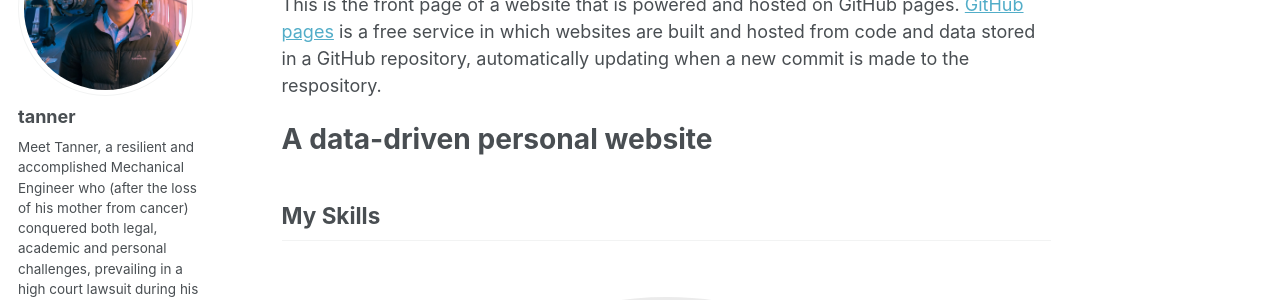
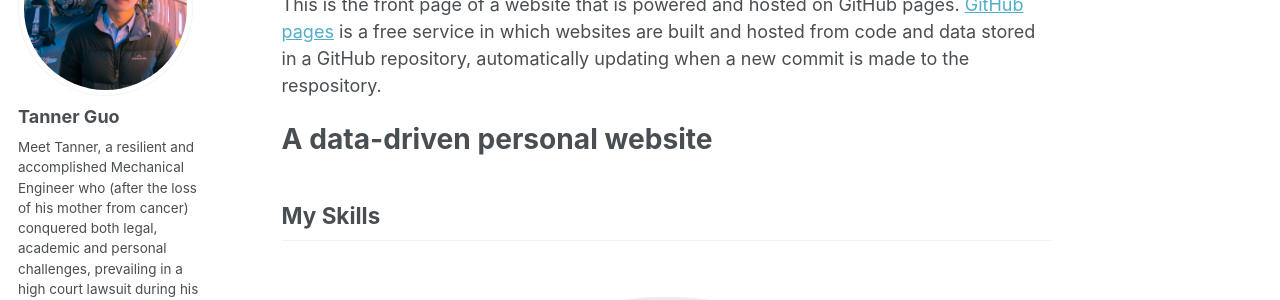
Before and after one commit to Tannerguo/tannerguo.github.io, a Jekyll site: the page built from _pages/about.md, in a window 1280 px wide. Shown: the part 197-497 px from the top of the page. Built offline with Jekyll 4.4.1, drawn with Linux system fonts in a browser that asks for light colours.

Commit message:
Update _config.yml

```diff
--- a/_config.yml
+++ b/_config.yml
@@ -22,7 +22,7 @@ repository               : "main/tannerguo.github.io"
 author:
   # Biographic information
   avatar           : "profile.png"
-  name             : "tanner"
+  name             : "Tanner Guo"
   pronouns         : # example: "she/her"
   bio              : "Meet Tanner, a resilient and accomplished Mechanical Engineer who (after the loss of his mother from cancer) conquered both legal, academic and personal challenges, prevailing in a high court lawsuit during his undergraduate studies at the age of 21, Tanner emerged victorious, both legally and academically, graduating as a Mechanical Engineer.</br> His unwavering commitment to learning and overcoming challenges defines Tanner's character. A lifelong learner, Tanner embodies perseverance and an insatiable curiosity within the ever-evolving field of Mechanical Engineering, proving that passion and resilience can lead to extraordinary triumphs in the face of adversity."
   location         : "Auckland, New Zealand"
```
